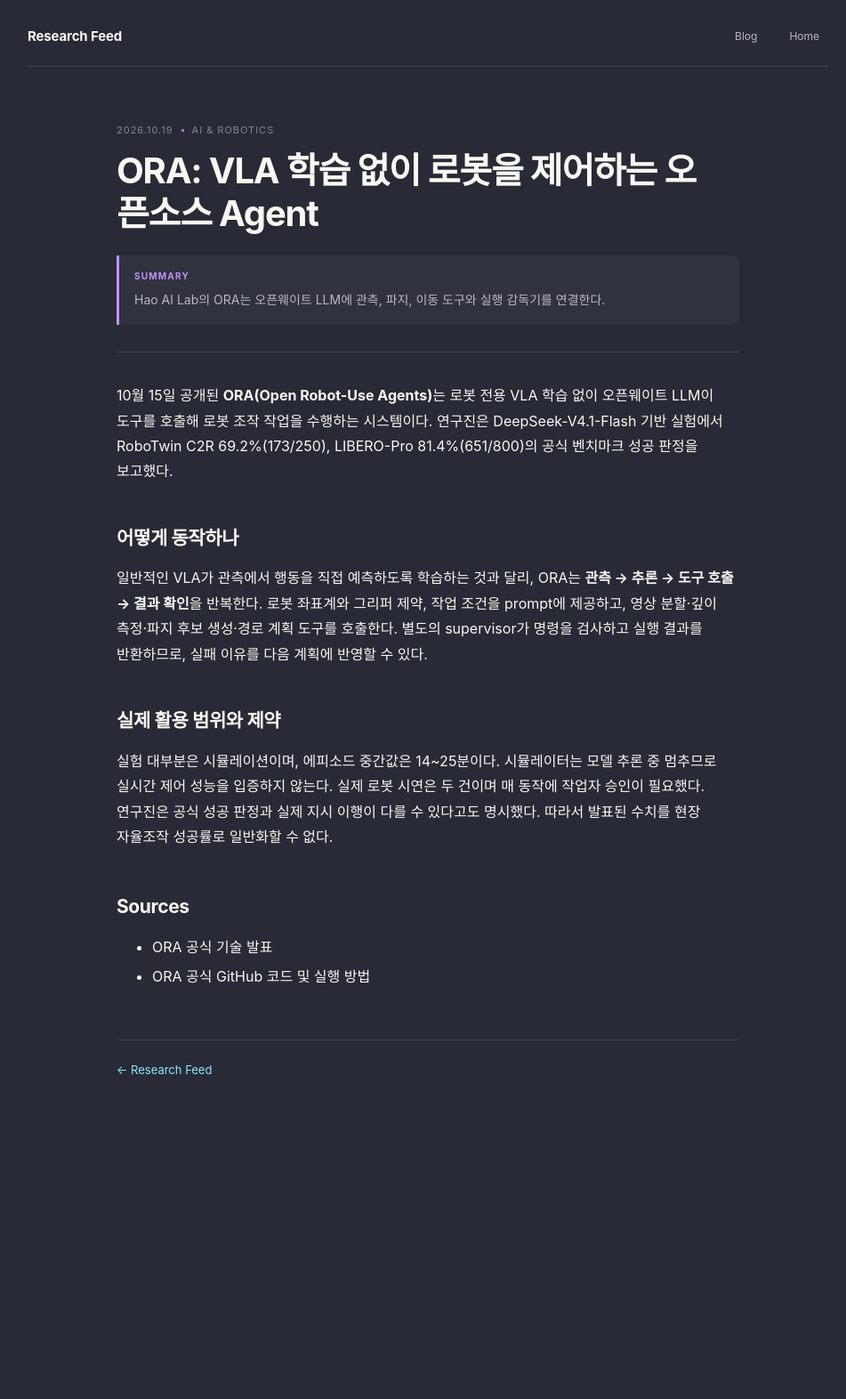
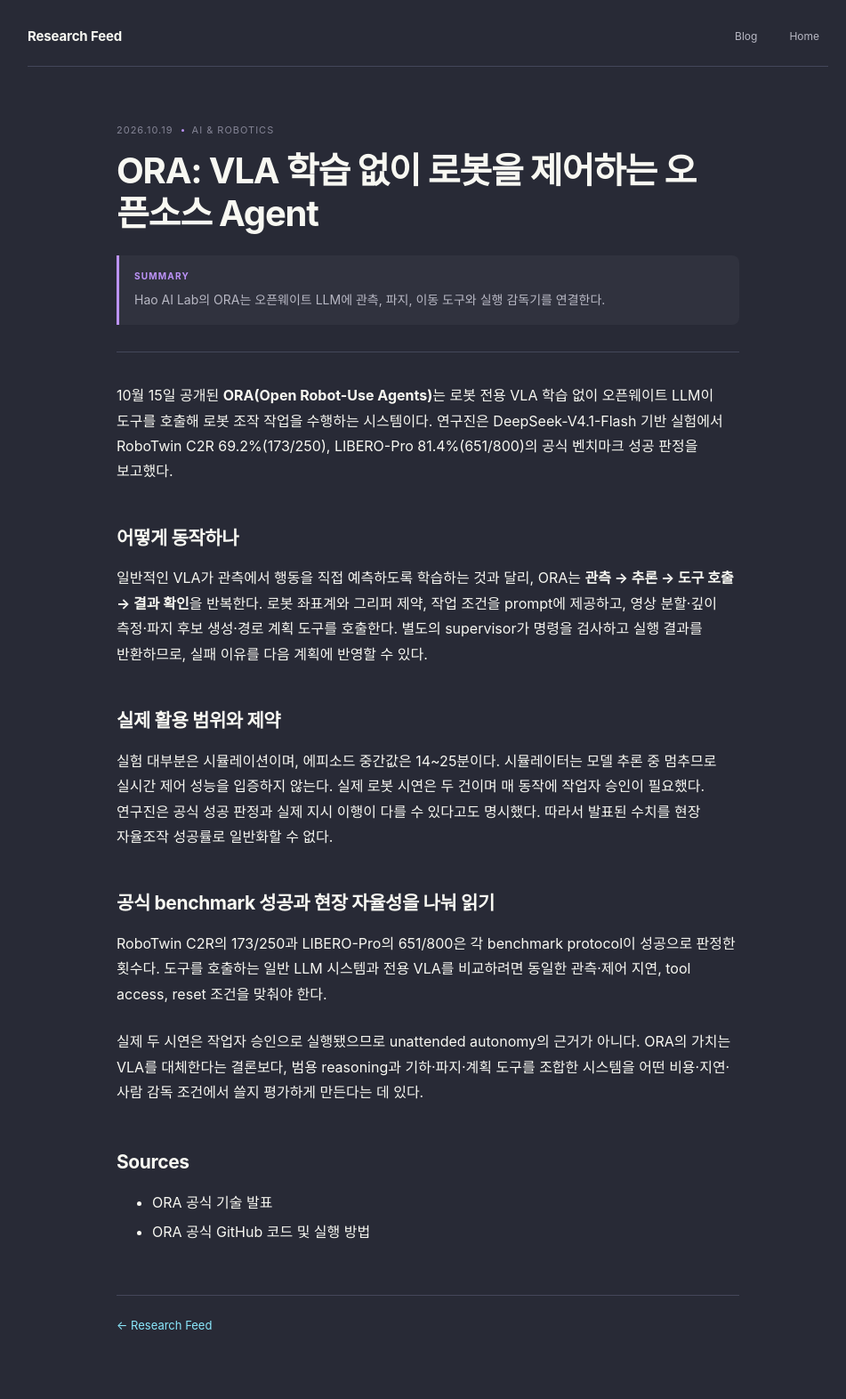
Before and after one commit to nayana224/nayana224.github.io, a Jekyll site: the page built from _research_feed/2026-10-19-ai-robotics.md, in a window 1280 px wide. Shown: the whole page at 89% size, without its empty margins (159-1110 px from the left). Built offline with Jekyll 4.4.1, drawn with Linux system fonts in a browser that asks for light colours; before the commit the page ends 1285 px from its top, so only the background shows below that.

Commit message:
Strengthen Research Feed article: 2026-10-19

```diff
--- a/_research_feed/2026-10-19-ai-robotics.md
+++ b/_research_feed/2026-10-19-ai-robotics.md
@@ -17,6 +17,12 @@
 
 실험 대부분은 시뮬레이션이며, 에피소드 중간값은 14~25분이다. 시뮬레이터는 모델 추론 중 멈추므로 실시간 제어 성능을 입증하지 않는다. 실제 로봇 시연은 두 건이며 매 동작에 작업자 승인이 필요했다. 연구진은 공식 성공 판정과 실제 지시 이행이 다를 수 있다고도 명시했다. 따라서 발표된 수치를 현장 자율조작 성공률로 일반화할 수 없다.
 
+## 공식 benchmark 성공과 현장 자율성을 나눠 읽기
+
+RoboTwin C2R의 173/250과 LIBERO-Pro의 651/800은 각 benchmark protocol이 성공으로 판정한 횟수다. 도구를 호출하는 일반 LLM 시스템과 전용 VLA를 비교하려면 동일한 관측·제어 지연, tool access, reset 조건을 맞춰야 한다.
+
+실제 두 시연은 작업자 승인으로 실행됐으므로 unattended autonomy의 근거가 아니다. ORA의 가치는 VLA를 대체한다는 결론보다, 범용 reasoning과 기하·파지·계획 도구를 조합한 시스템을 어떤 비용·지연·사람 감독 조건에서 쓸지 평가하게 만든다는 데 있다.
+
 ## Sources
 - [ORA 공식 기술 발표](https://haoailab.com/blogs/ora/)
 - [ORA 공식 GitHub 코드 및 실행 방법](https://github.com/hao-ai-lab/ORA)
```
